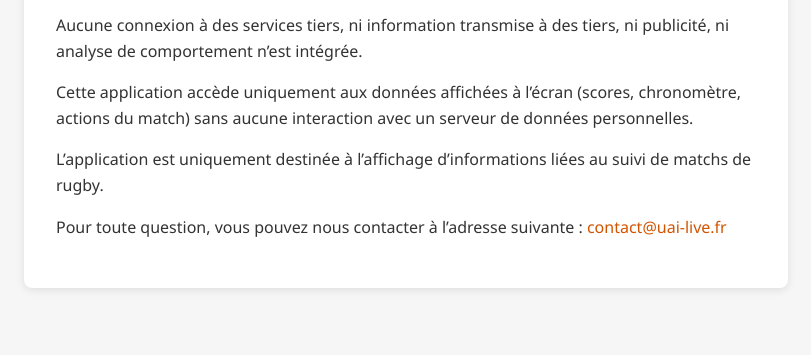
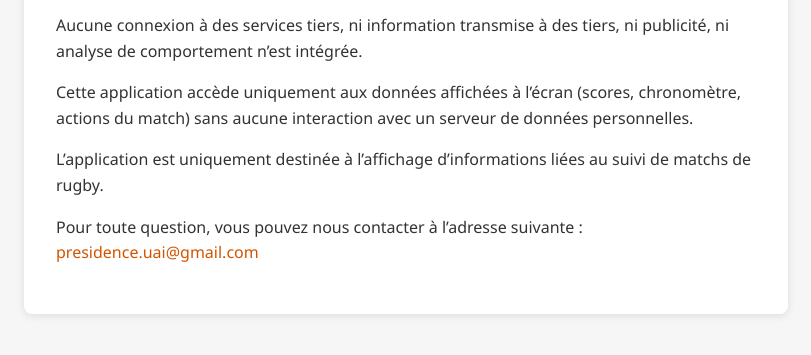
Before and after one commit to DixyRASTA/UAI-Live-policy, a plain HTML site: page index.html in a window 1280 px wide. Shown: the part 239-594 px from the top of the page, without its empty margins (234-1045 px from the left). Drawn offline with Linux system fonts and the light colour scheme.

Commit message:
Update index.html
Modification du mail

```diff
--- a/index.html
+++ b/index.html
@@ -25,7 +25,7 @@
       L’application est uniquement destinée à l’affichage d’informations liées au suivi de matchs de rugby.
     </p>
     <p>
-      Pour toute question, vous pouvez nous contacter à l’adresse suivante : <a href="mailto:contact@uai-live.fr">contact@uai-live.fr</a>
+      Pour toute question, vous pouvez nous contacter à l’adresse suivante : <a href="mailto:presidence.uai@gmail.com">presidence.uai@gmail.com</a>
     </p>
   </main>
 </body>
```
